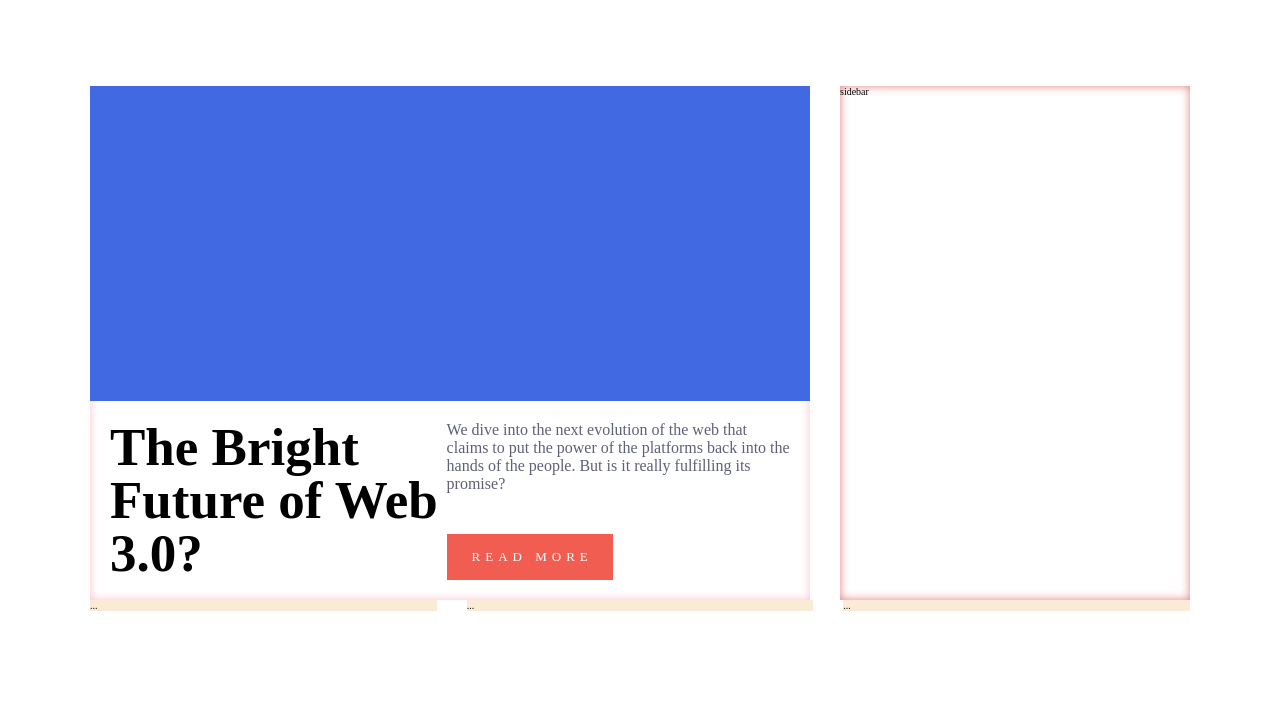
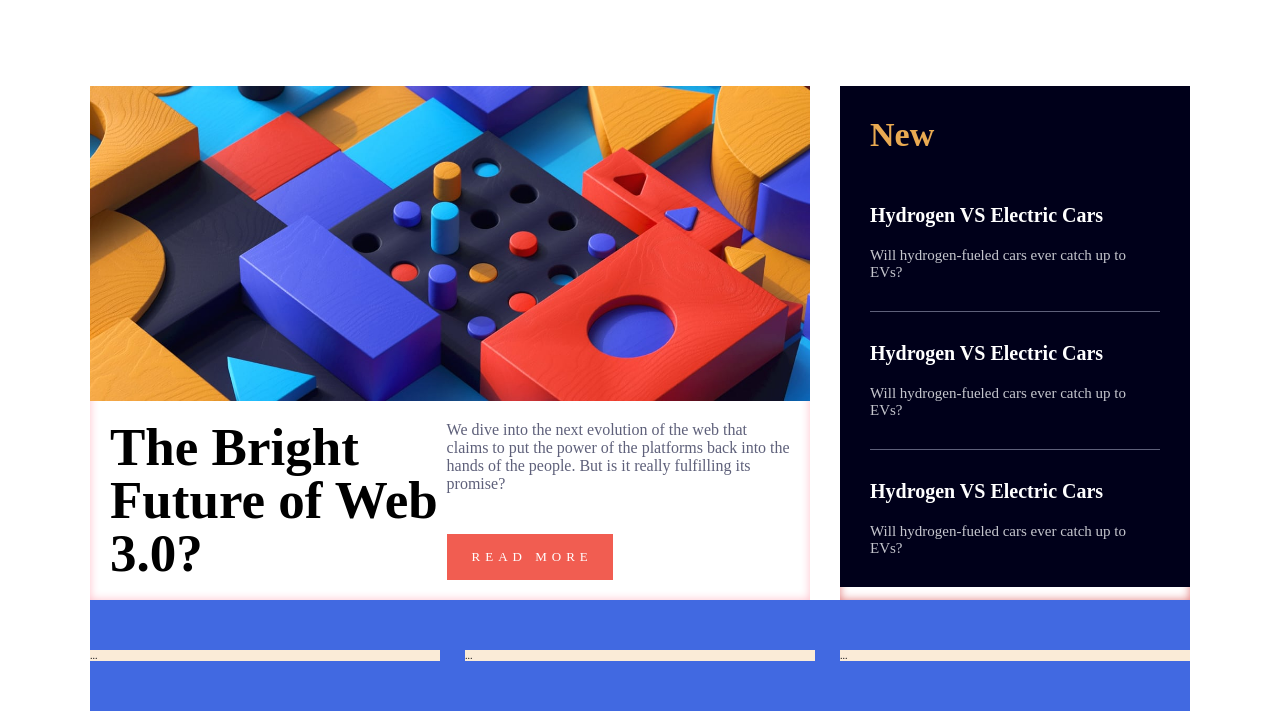
Before and after one commit to kimtaejin3/news-homepage, a plain HTML site: page index.html in a window 1280 px wide. Shown: the part 189-900 px from the top of the page. Before the commit the page ends 800 px from the top, so only its background shows below. Drawn offline with Linux system fonts and the light colour scheme.

Commit message:
feat: Add aside component

```diff
--- a/index.html
+++ b/index.html
@@ -60,12 +60,12 @@
 
     <main class="main">
       <div class="l_wrapper">
-        <section class="section">
+        <section class="primary_section">
           <div class="l_container">
             <div class="l_contents">
               <section class="primary">
                 <div class="primary-cover">
-                  <!-- <img src="./assets/images/image-web-3-desktop.jpg" alt="" /> -->
+                  <img src="./assets/images/image-web-3-desktop.jpg" alt="" />
                 </div>
                 <div class="primary-contents">
                   <h1 class="primary-title">The Bright Future of Web 3.0?</h1>
@@ -81,10 +81,26 @@
                 </div>
               </section>
             </div>
-            <aside class="l_sidebar">sidebar</aside>
+            <div class="l_sidebar">
+              <aside class="new">
+                <h2 class="new-title">New</h2>
+                <section class="new-item">
+                  <h3>Hydrogen VS Electric Cars</h3>
+                  <p>Will hydrogen-fueled cars ever catch up to EVs?</p>
+                </section>
+                <section class="new-item">
+                  <h3>Hydrogen VS Electric Cars</h3>
+                  <p>Will hydrogen-fueled cars ever catch up to EVs?</p>
+                </section>
+                <section class="new-item">
+                  <h3>Hydrogen VS Electric Cars</h3>
+                  <p>Will hydrogen-fueled cars ever catch up to EVs?</p>
+                </section>
+              </aside>
+            </div>
           </div>
         </section>
-        <section class="section">
+        <section class="sub_section">
           <div class="l_row">
             <div class="l_col">...</div>
             <div class="l_col">...</div>
--- a/style.css
+++ b/style.css
@@ -49,7 +49,7 @@ a {
 
 .l_row {
   display: flex;
-  gap: 30px;
+  gap: 25px;
   flex-wrap: wrap;
 }
 
@@ -103,6 +103,11 @@ a {
   background-color: royalblue;
 }
 
+.primary-cover img {
+  height: 100%;
+  object-fit: cover;
+}
+
 .primary-contents {
   padding: 20px;
   display: flex;
@@ -128,6 +133,45 @@ a {
   margin-bottom: 20px;
 }
 
+.new {
+  padding: 30px;
+  color: white;
+  background-color: #00001a;
+}
+
+.new-title {
+  font-size: 3.4rem;
+  margin-bottom: 20px;
+  color: #e9aa52;
+}
+
+.new-item {
+  padding: 30px 0;
+}
+
+.new-item:not(:last-child) {
+  border-bottom: 1px solid #5e607a;
+}
+
+.new-item:last-child {
+  padding-bottom: 0;
+}
+
+.new-item h3 {
+  font-size: 2rem;
+  margin-bottom: 20px;
+}
+
+.new-item p {
+  font-size: 1.5rem;
+  color: #c5c6ce;
+}
+
+.sub_section {
+  background-color: royalblue;
+  padding: 50px 0;
+}
+
 @media (max-width: 820px) {
   .l_container {
     flex-direction: column;
```
Also changed, not shown: text.html (+8 -10 lines).
